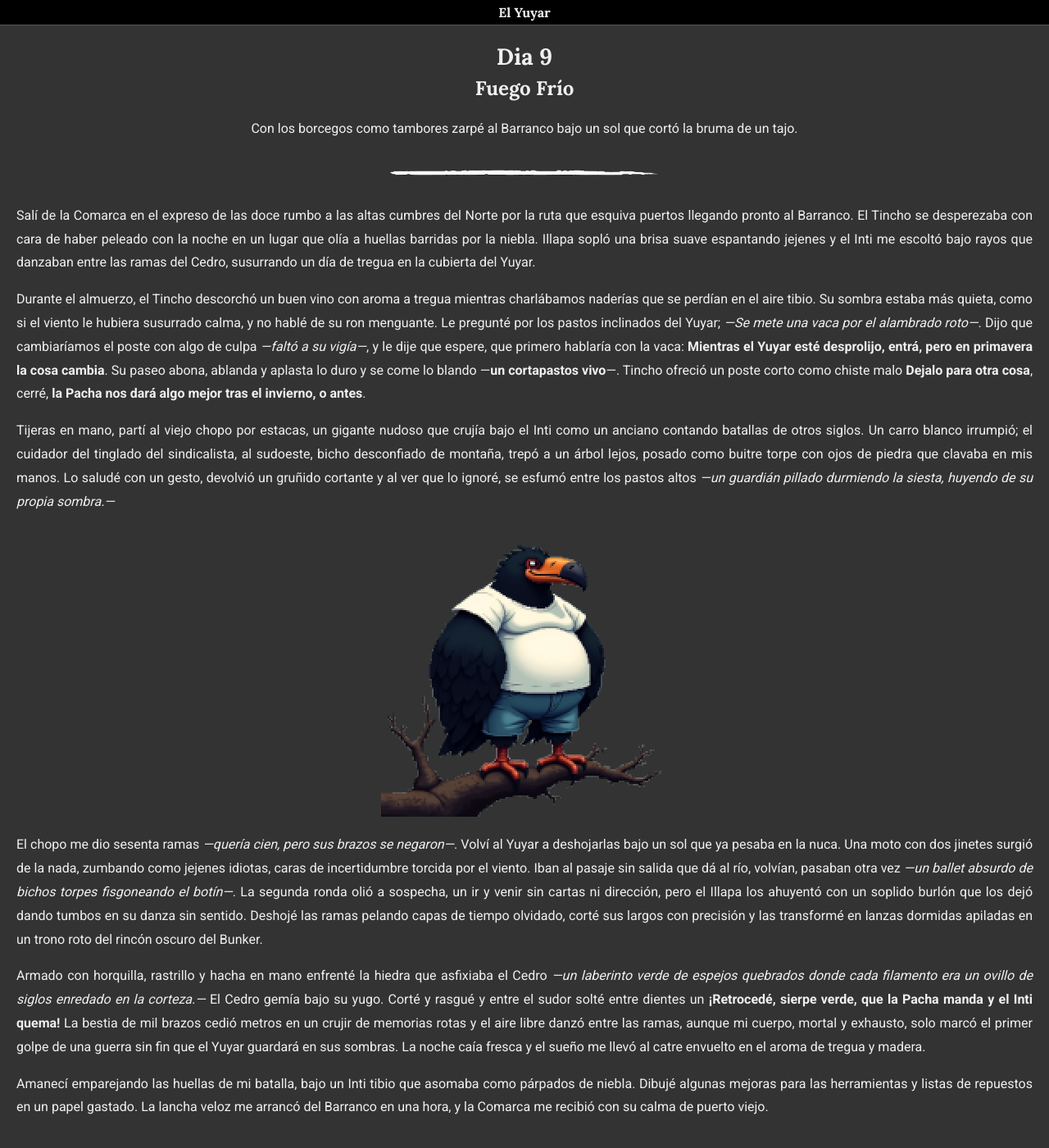
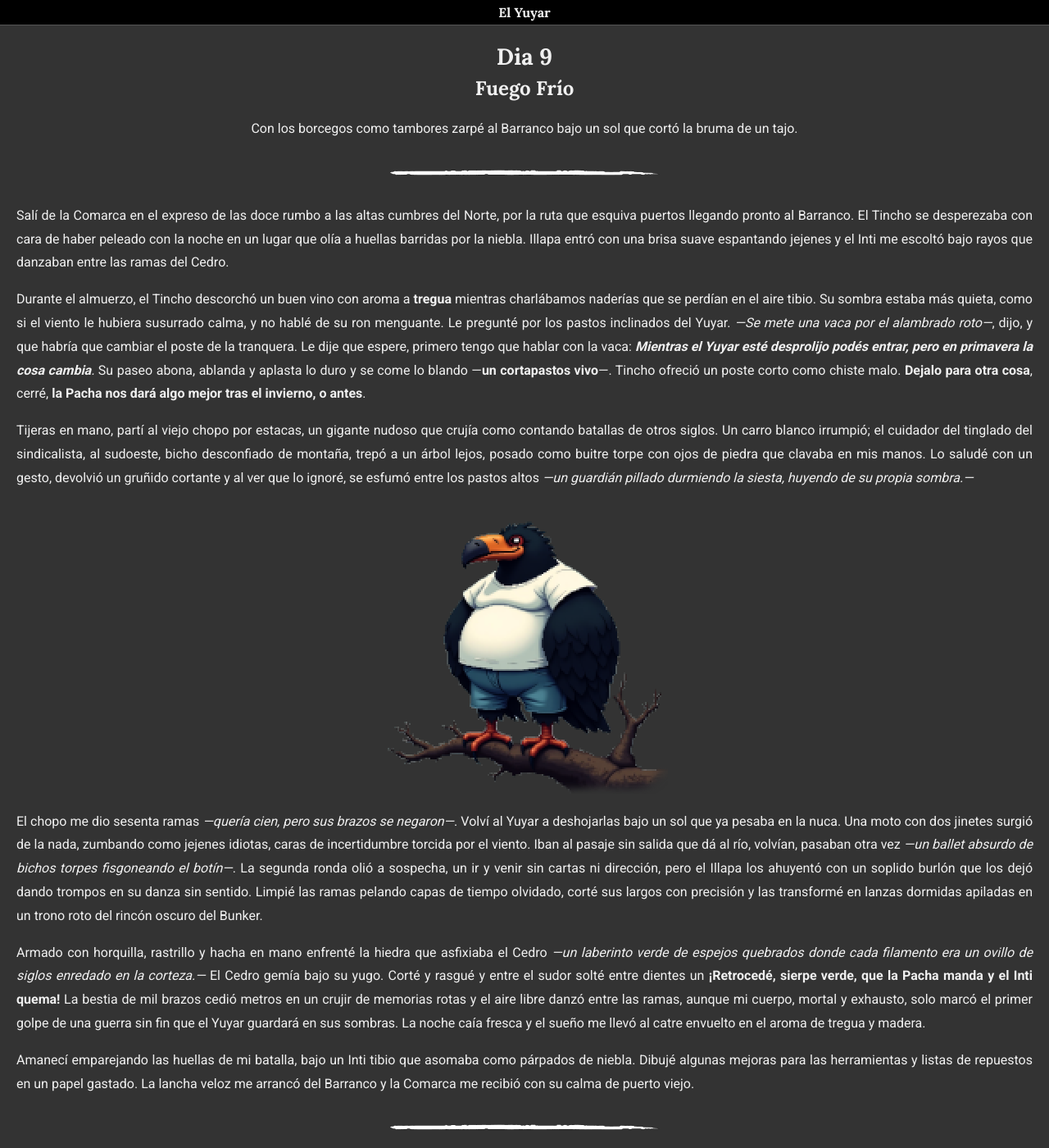
Before and after one commit to mesquele/paqocuaternion.github.io, a Jekyll site: the page built from _posts/2025-03-03-Día-9-Fuego-Frío.md, in a window 1280 px wide and 1400 px high. Shown: the whole window at 82% size. Built offline with Jekyll 4.4.1, drawn with Linux system fonts in a browser that asks for light colours; some of the changed text lies outside the part shown.

Commit message:
Dia 9 - Fuego Frio - Corrección 1

```diff
--- a/_posts/2025-03-03-Día-9-Fuego-Frío.md
+++ b/_posts/2025-03-03-Día-9-Fuego-Frío.md
@@ -9,26 +9,26 @@
 
 <img src="/assets/images/separador.png" alt="Separador" style="display: block; margin: 20px auto;">
 
-Salí de la Comarca en el expreso de las doce rumbo a las altas cumbres del Norte por la ruta que esquiva puertos llegando pronto al Barranco. El Tincho se desperezaba con cara de haber peleado con la noche en un lugar que olía a huellas barridas por la niebla. Illapa sopló una brisa suave espantando jejenes y el Inti me escoltó bajo rayos que danzaban entre las ramas del Cedro, susurrando un día de tregua en la cubierta del Yuyar.
+Salí de la Comarca en el expreso de las doce rumbo a las altas cumbres del Norte, por la ruta que esquiva puertos llegando pronto al Barranco. El Tincho se desperezaba con cara de haber peleado con la noche en un lugar que olía a huellas barridas por la niebla. Illapa entró con una brisa suave espantando jejenes y el Inti me escoltó bajo rayos que danzaban entre las ramas del Cedro.
 <br>
 
-Durante el almuerzo, el Tincho descorchó un buen vino con aroma a tregua mientras charlábamos naderías que se perdían en el aire tibio. Su sombra estaba más quieta, como si el viento le hubiera susurrado calma, y no hablé de su ron menguante. Le pregunté por los pastos inclinados del Yuyar; _—Se mete una vaca por el alambrado roto—_. Dijo que cambiaríamos el poste con algo de culpa _—faltó a su vigía—_, y le dije que espere, que primero hablaría con la vaca: **Mientras el Yuyar esté desprolijo, entrá, pero en primavera la cosa cambia**. Su paseo abona, ablanda y aplasta lo duro y se come lo blando —**un cortapastos vivo**—. Tincho ofreció un poste corto como chiste malo **Dejalo para otra cosa**, cerré, **la Pacha nos dará algo mejor tras el invierno, o antes**.
+Durante el almuerzo, el Tincho descorchó un buen vino con aroma a **tregua** mientras charlábamos naderías que se perdían en el aire tibio. Su sombra estaba más quieta, como si el viento le hubiera susurrado calma, y no hablé de su ron menguante. Le pregunté por los pastos inclinados del Yuyar. _—Se mete una vaca por el alambrado roto—_, dijo, y que habría que cambiar el poste de la tranquera. Le dije que espere, primero tengo que hablar con la vaca: _**Mientras el Yuyar esté desprolijo podés entrar, pero en primavera la cosa cambia**._ Su paseo abona, ablanda y aplasta lo duro y se come lo blando —**un cortapastos vivo**—. Tincho ofreció un poste corto como chiste malo. **Dejalo para otra cosa**, cerré, **la Pacha nos dará algo mejor tras el invierno, o antes**.
 <br>
 
-Tijeras en mano, partí al viejo chopo por estacas, un gigante nudoso que crujía bajo el Inti como un anciano contando batallas de otros siglos. Un carro blanco irrumpió; el cuidador del tinglado del sindicalista, al sudoeste, bicho desconfiado de montaña, trepó a un árbol lejos, posado como buitre torpe con ojos de piedra que clavaba en mis manos. Lo saludé con un gesto, devolvió un gruñido cortante y al ver que lo ignoré, se esfumó entre los pastos altos _—un guardián pillado durmiendo la siesta, huyendo de su propia sombra.—_
+Tijeras en mano, partí al viejo chopo por estacas, un gigante nudoso que crujía como contando batallas de otros siglos. Un carro blanco irrumpió; el cuidador del tinglado del sindicalista, al sudoeste, bicho desconfiado de montaña, trepó a un árbol lejos, posado como buitre torpe con ojos de piedra que clavaba en mis manos. Lo saludé con un gesto, devolvió un gruñido cortante y al ver que lo ignoré, se esfumó entre los pastos altos _—un guardián pillado durmiendo la siesta, huyendo de su propia sombra.—_
 
 <img src="/assets/images/buitre.png" alt="buitre" style="display: block; margin: 20px auto;">
 
-El chopo me dio sesenta ramas _—quería cien, pero sus brazos se negaron—_. Volví al Yuyar a deshojarlas bajo un sol que ya pesaba en la nuca. Una moto con dos jinetes surgió de la nada, zumbando como jejenes idiotas, caras de incertidumbre torcida por el viento. Iban al pasaje sin salida que dá al río, volvían, pasaban otra vez _—un ballet absurdo de bichos torpes fisgoneando el botín—_. La segunda ronda olió a sospecha, un ir y venir sin cartas ni dirección, pero el Illapa los ahuyentó con un soplido burlón que los dejó dando tumbos en su danza sin sentido. Deshojé las ramas pelando capas de tiempo olvidado, corté sus largos con precisión y las transformé en lanzas dormidas apiladas en un trono roto del rincón oscuro del Bunker.
+El chopo me dio sesenta ramas _—quería cien, pero sus brazos se negaron—_. Volví al Yuyar a deshojarlas bajo un sol que ya pesaba en la nuca. Una moto con dos jinetes surgió de la nada, zumbando como jejenes idiotas, caras de incertidumbre torcida por el viento. Iban al pasaje sin salida que dá al río, volvían, pasaban otra vez _—un ballet absurdo de bichos torpes fisgoneando el botín—_. La segunda ronda olió a sospecha, un ir y venir sin cartas ni dirección, pero el Illapa los ahuyentó con un soplido burlón que los dejó dando trompos en su danza sin sentido. Limpié las ramas pelando capas de tiempo olvidado, corté sus largos con precisión y las transformé en lanzas dormidas apiladas en un trono roto del rincón oscuro del Bunker.
 <br>
 
 Armado con horquilla, rastrillo y hacha en mano enfrenté la hiedra que asfixiaba el Cedro _—un laberinto verde de espejos quebrados donde cada filamento era un ovillo de siglos enredado en la corteza.—_ El Cedro gemía bajo su yugo. Corté y rasgué y entre el sudor solté entre dientes un **¡Retrocedé, sierpe verde, que la Pacha manda y el Inti quema!** La bestia de mil brazos cedió metros en un crujir de memorias rotas y el aire libre danzó entre las ramas, aunque mi cuerpo, mortal y exhausto, solo marcó el primer golpe de una guerra sin fin que el Yuyar guardará en sus sombras. La noche caía fresca y el sueño me llevó al catre envuelto en el aroma de tregua y madera.
 <br>
 
-Amanecí emparejando las huellas de mi batalla, bajo un Inti tibio que asomaba como párpados de niebla. Dibujé algunas mejoras para las herramientas y listas de repuestos en un papel gastado. La lancha veloz me arrancó del Barranco en una hora, y la Comarca me recibió con su calma de puerto viejo.
+Amanecí emparejando las huellas de mi batalla, bajo un Inti tibio que asomaba como párpados de niebla. Dibujé algunas mejoras para las herramientas y listas de repuestos en un papel gastado. La lancha veloz me arrancó del Barranco y la Comarca me recibió con su calma de puerto viejo.
 
 <img src="/assets/images/separador.png" alt="Separador" style="display: block; margin: 20px auto;">
 
 <div style="text-align: center;">
-  <p>Los próximos días afilarán el Yuyar con el filo de los Apus, mientras la vaca pace y la Pacha guarda su próximo regalo.</p>
+  <p>Los próximos días afilarán el Yuyar con el hilo de los Apus, la vaca pace y la Pacha guarda su próximo regalo.</p>
 </div>
```
Also changed, not shown: assets/images/buitre.png.
